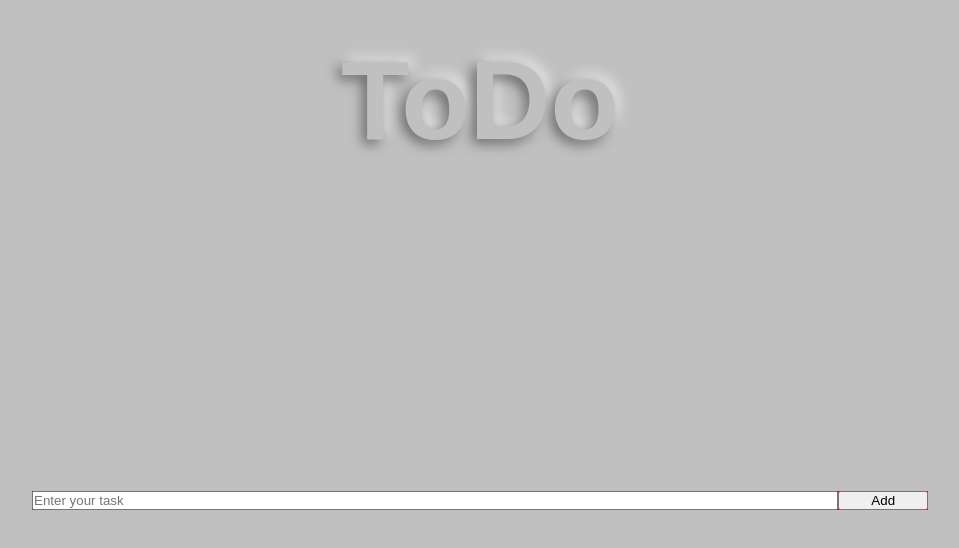
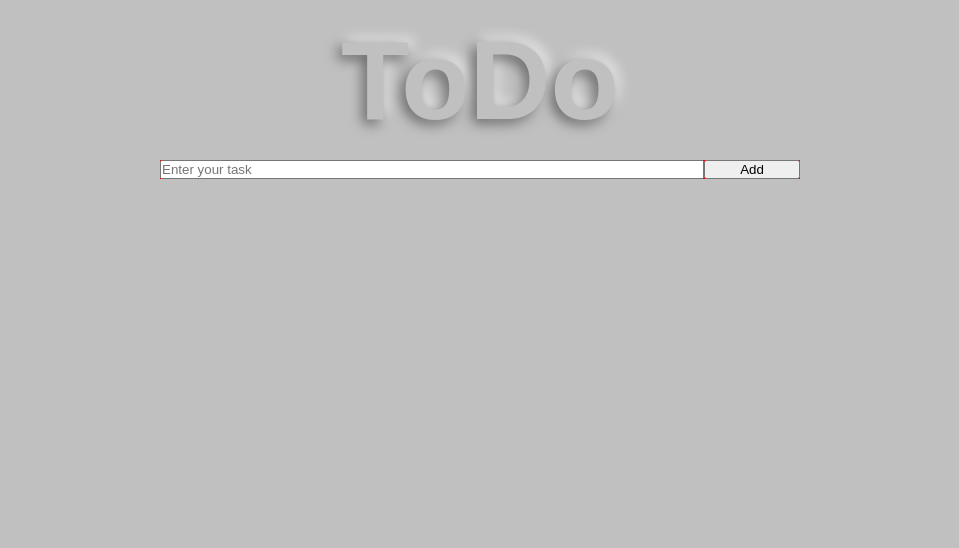
Before and after one commit to NoobSaiyan/todo-app, a React (Create React App) app: page / in a window 1280 px wide. Shown: the top 548 px of the page, without its empty margins (160-1119 px from the left). Built offline with nearby package versions, Linux system fonts and the light colour scheme.

Commit message:
basic functionality working

```diff
--- a/src/App.css
+++ b/src/App.css
@@ -6,8 +6,8 @@
   height: 100vh;
   width: 100vw;
   display: grid;
-  grid-template-rows: 1fr 3fr;
+  grid-template-rows: 20% 10% auto;
   justify-content: center;
-  align-content: center;
+
   background-color: #c0c0c0;
 }
--- a/src/App.js
+++ b/src/App.js
@@ -1,6 +1,7 @@
 import React, { Component } from 'react'
 import {Header} from './components/header/header.component'
 import InputBox from './components/input/input.component'
+import {List} from './components/todo-list/todo-list.component'
 import './App.css'
 
 class App extends Component{
@@ -11,13 +12,15 @@ class App extends Component{
       items:[]
     }
   }
-
-
+  addItem = item => {
+    this.setState(prev => ({items: prev.items.concat(item)}))
+  }
   render(){
     return(
       <div className = "App">
         <Header/>
-        <InputBox/>
+        <InputBox addItem = {this.addItem} />
+        <List items = {this.state.items}/>
       </div>
     )
   }
--- a/src/components/input/input.component.jsx
+++ b/src/components/input/input.component.jsx
@@ -9,9 +9,14 @@ class InputBox extends React.Component{
         this.setState({text: e.target.value})
     }
     handleSubmit = e => {
+        const {addItem} = this.props;
+        e.preventDefault()
+        addItem(this.state.text)
+        //timepass logging text of textbox
         console.log(this.state.text)
-        this.setState({text: ""});
-        e.preventDefault()
+        //clearing
+        this.setState({text: ""})
+
     }
     render(){
         return (
--- a/src/components/input/input.style.css
+++ b/src/components/input/input.style.css
@@ -1,8 +1,9 @@
 form{
     display: grid;
-    width: 70vw;
-    grid-template-columns: auto 10%;
-    align-self: center;
+    width: 50vw;
+    grid-template-columns: auto 15%;
+    align-self: baseline;
+    justify-self: center;
     background-color: red;
     font-size: 50%;
 }
--- /dev/null
+++ b/src/components/todo-list/todo-list.component.jsx
@@ -0,0 +1,12 @@
+import React from 'react'
+import './todo-list.style.css'
+
+export const List = props => {
+    return(
+        <div className='list'>
+            {props.items.map((item, index) => (
+                <div className="item"  key={index}>{item}</div>
+            ))}
+        </div>
+    )
+}
--- /dev/null
+++ b/src/components/todo-list/todo-list.style.css
@@ -0,0 +1,8 @@
+.list{
+    display: grid;
+    justify-content: center;
+    align-content: initial;
+}
+.card{
+    height: 100px;
+}
```
